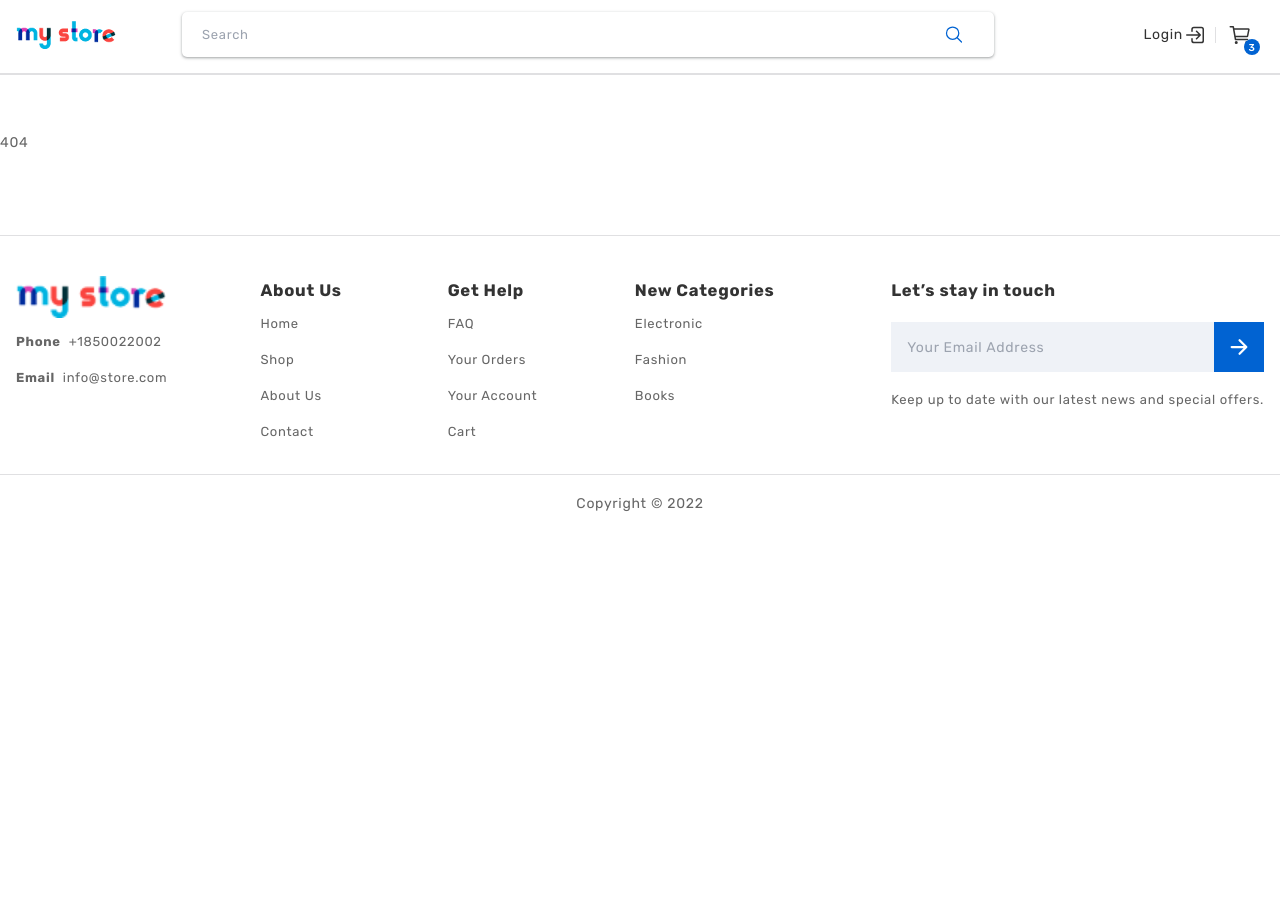
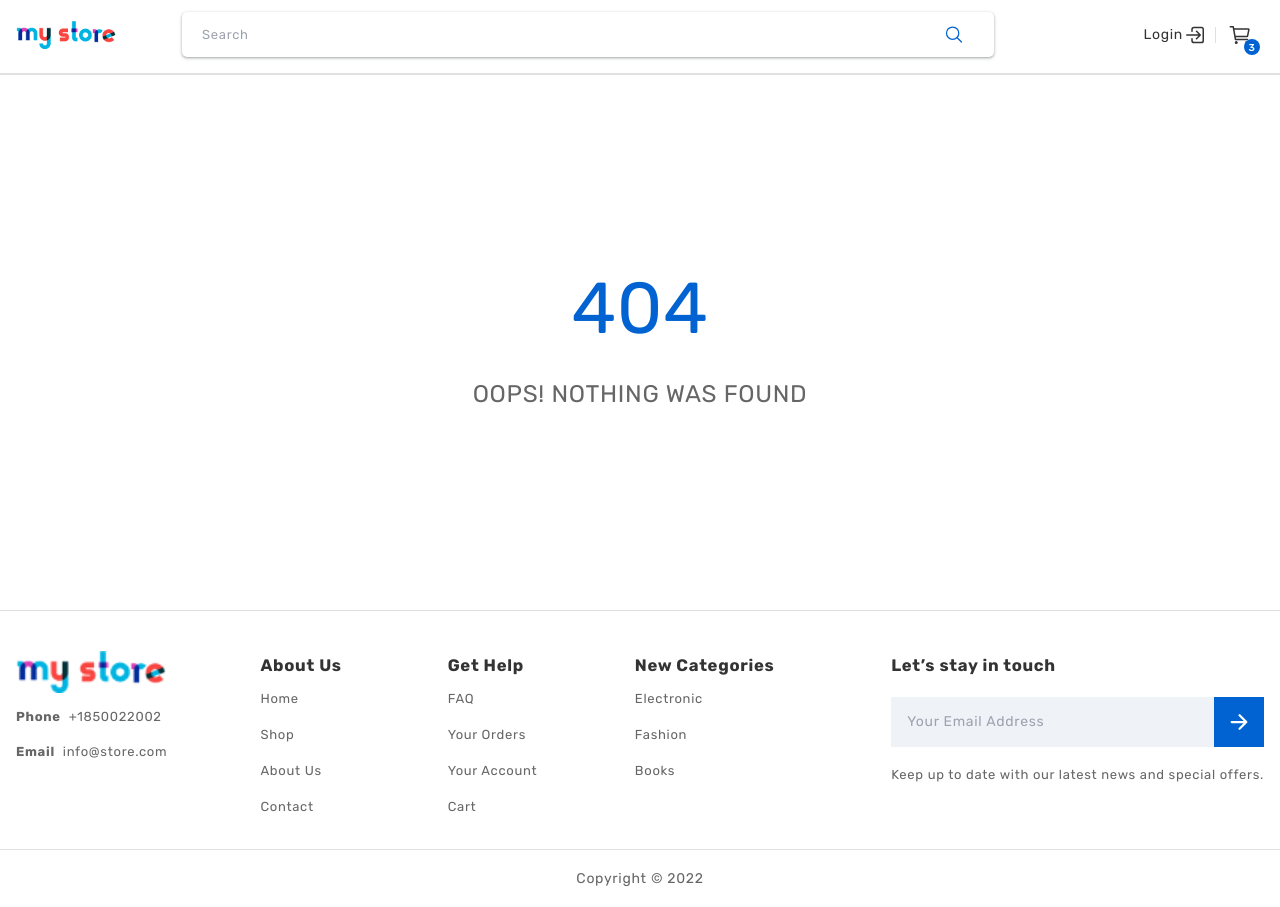
Before and after one commit to yousef-bigdeli/my-store, a React (Create React App) app: page /category/books in a window 1280 px wide. Before the commit the page ends 800 px from the top, so only its background shows below. Built offline with nearby package versions, Linux system fonts and the light colour scheme.

Commit message:
style: change 404 styles

```diff
--- a/src/pages/Page404.jsx
+++ b/src/pages/Page404.jsx
@@ -1,5 +1,10 @@
 const Page404 = () => {
-  return <div>404</div>;
+  return <div className='appContainer'>
+    <div className='text-center flex flex-col items-center justify-center' style={{height: '50vh'}}>
+      <div className='text-primaryColor' style={{fontSize: "72px"}}>404</div>
+      <p className='text-24'>OOPS! NOTHING WAS FOUND</p>
+    </div>
+  </div>;
 };
 
 export default Page404;
```
